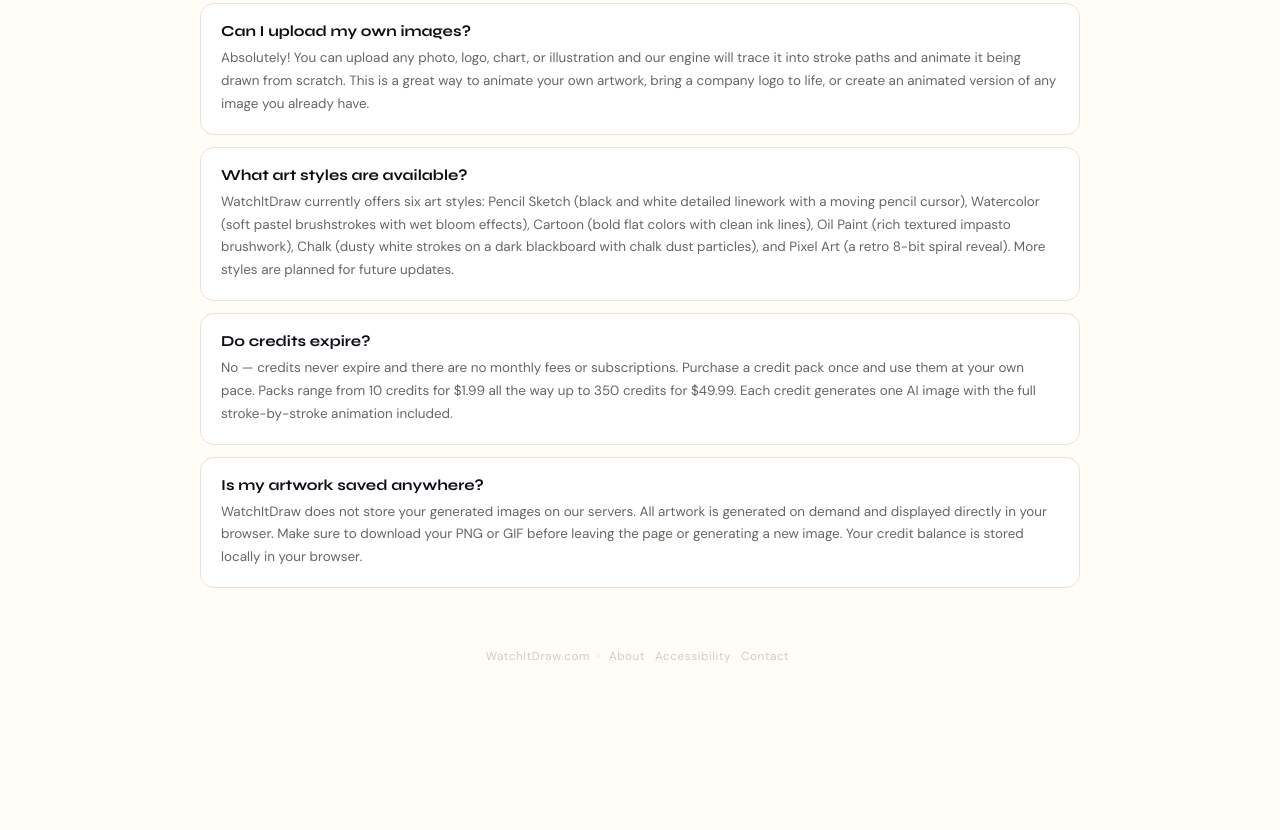
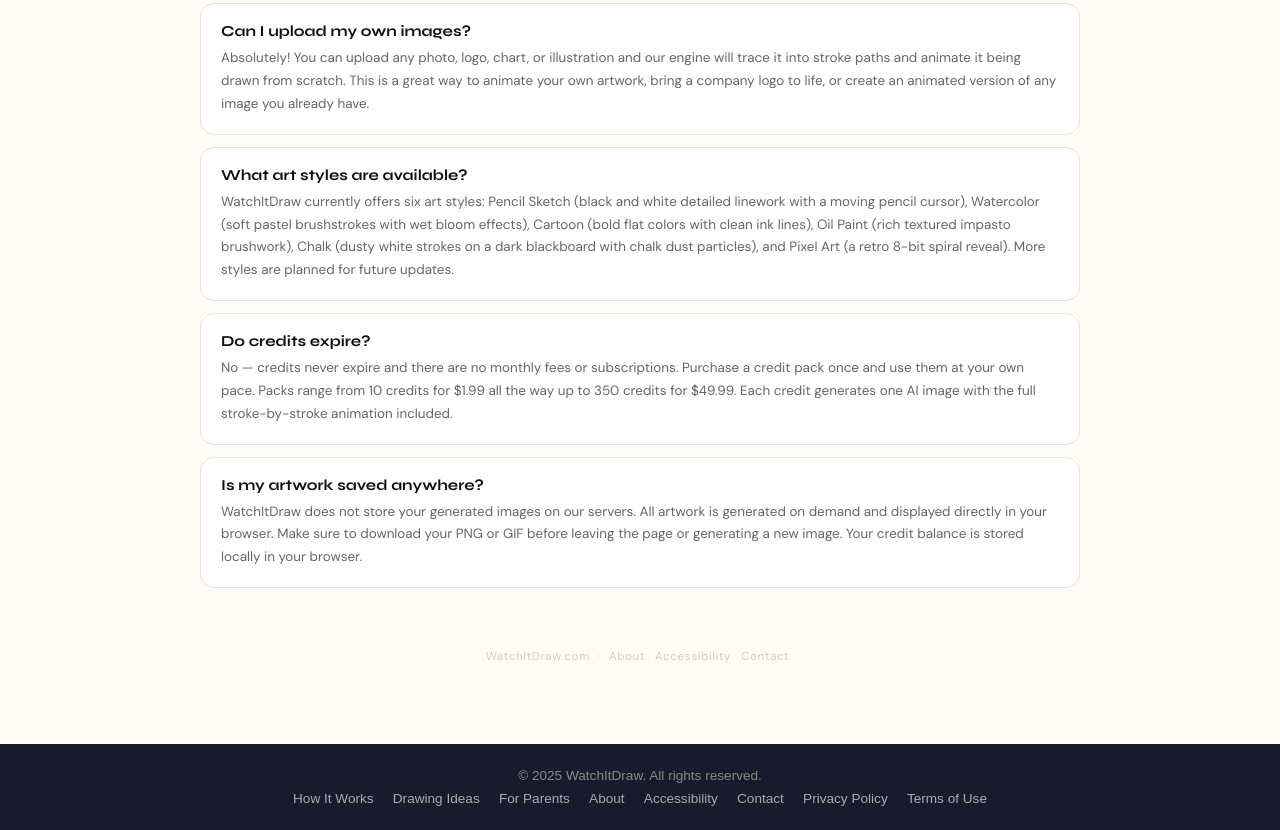
Before and after one commit to mikehootner-313/doodleai, a plain HTML site: page public/index.html in a window 1280 px wide. Shown: the part 3098-3928 px from the top of the page. Before the commit the page ends 3842 px from the top, so only its background shows below. Drawn offline with Linux system fonts and the light colour scheme.

Commit message:
Add footer with navigation links to index.html

```diff
--- a/public/index.html
+++ b/public/index.html
@@ -1566,5 +1566,18 @@ function clearUpload(){
 
 updateCreditBadge(); checkStripeReturn(); setMode('single');
 </script>
+<footer style="background:#1a1a2e; color:#888; text-align:center; padding:1.5rem; font-size:0.85rem; font-family:sans-serif;">
+  <div>© 2025 WatchItDraw. All rights reserved.</div>
+  <div style="display:flex; justify-content:center; gap:1.2rem; flex-wrap:wrap; margin-top:0.5rem;">
+    <a href="/how-it-works.html" style="color:#aaa; text-decoration:none;">How It Works</a>
+    <a href="/drawing-ideas.html" style="color:#aaa; text-decoration:none;">Drawing Ideas</a>
+    <a href="/parents-guide.html" style="color:#aaa; text-decoration:none;">For Parents</a>
+    <a href="/about.html" style="color:#aaa; text-decoration:none;">About</a>
+    <a href="/accessibility.html" style="color:#aaa; text-decoration:none;">Accessibility</a>
+    <a href="/contact.html" style="color:#aaa; text-decoration:none;">Contact</a>
+    <a href="/privacy-policy.html" style="color:#aaa; text-decoration:none;">Privacy Policy</a>
+    <a href="/terms.html" style="color:#aaa; text-decoration:none;">Terms of Use</a>
+  </div>
+</footer>
 </body>
 </html>
```
